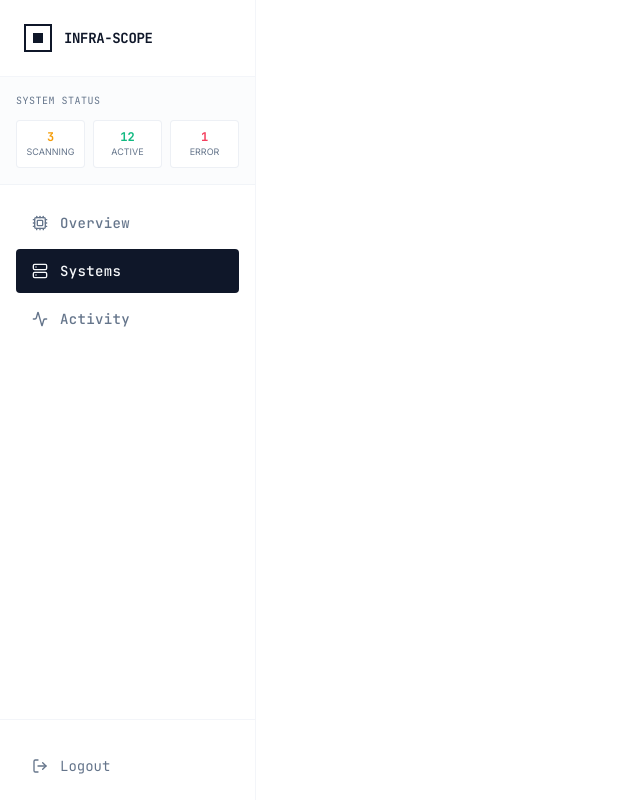
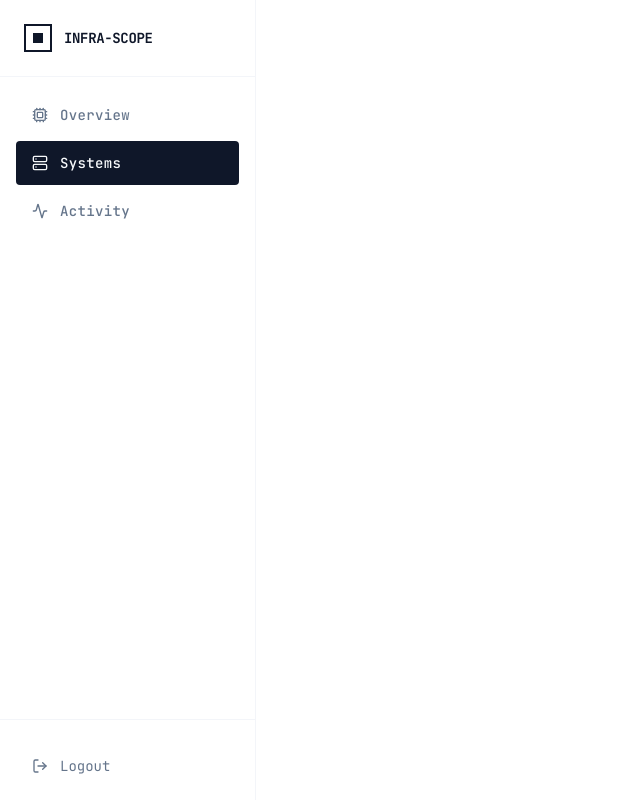
Before and after one commit to sheikhlimon/infra-scope, a Next.js app in the folder apps/web/: page /dashboard/systems in a window 1280 px wide. Shown: the whole page, without its empty margins (0-640 px from the left). Built offline with nearby package versions, Linux system fonts and the light colour scheme; no server answers.

Commit message:
fix: remove hardcoded system status from sidebar

```diff
--- a/apps/web/src/app/dashboard/layout.tsx
+++ b/apps/web/src/app/dashboard/layout.tsx
@@ -83,27 +83,6 @@ export default function DashboardLayout({ children }: { children: React.ReactNod
           </button>
         </div>
 
-        {/* System Status */}
-        <div className="p-4 border-b border-border/40 bg-muted/30">
-          <div className="text-[10px] font-mono text-muted-foreground uppercase tracking-wider mb-3">
-            System Status
-          </div>
-          <div className="grid grid-cols-3 gap-2">
-            <div className="bg-background rounded border border-border/60 p-2 text-center">
-              <div className="text-xs font-mono font-bold text-amber-500">3</div>
-              <div className="text-[9px] text-muted-foreground uppercase">Scanning</div>
-            </div>
-            <div className="bg-background rounded border border-border/60 p-2 text-center">
-              <div className="text-xs font-mono font-bold text-emerald-500">12</div>
-              <div className="text-[9px] text-muted-foreground uppercase">Active</div>
-            </div>
-            <div className="bg-background rounded border border-border/60 p-2 text-center">
-              <div className="text-xs font-mono font-bold text-rose-500">1</div>
-              <div className="text-[9px] text-muted-foreground uppercase">Error</div>
-            </div>
-          </div>
-        </div>
-
         {/* Navigation */}
         <nav className="flex-1 p-4 space-y-1">
           {navItems.map((item) => {
```
